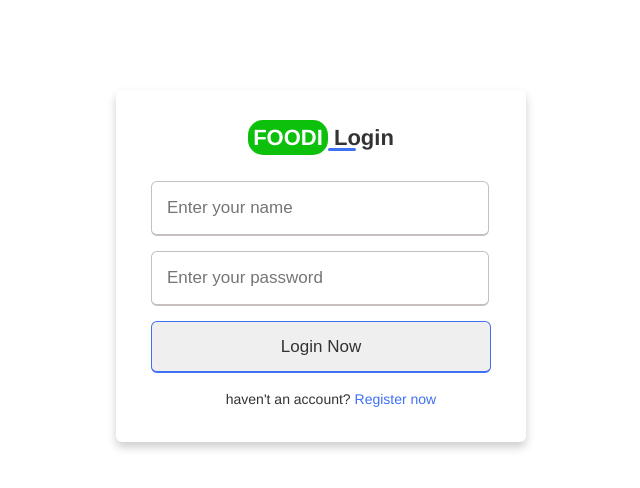
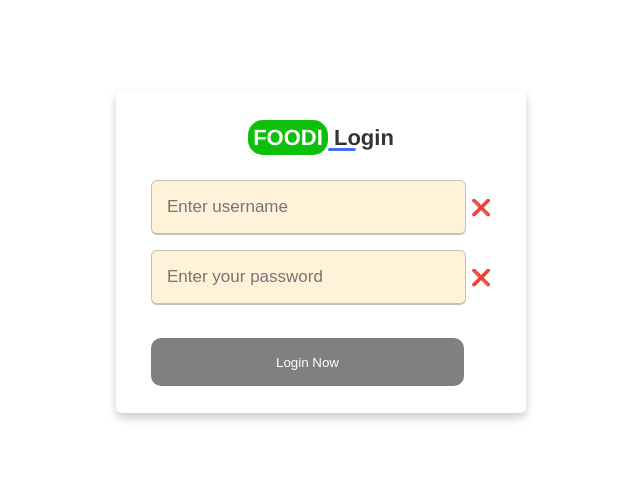
Before and after one commit to Creativ-Coder-uz/foodOrder, a React (Vite) app: page /login in a window 1280 px wide. Shown: the top 488 px of the page, without its empty margins (319-959 px from the left). Built offline with nearby package versions, Linux system fonts and the light colour scheme.

Commit message:
"login page added"

```diff
--- a/src/App.jsx
+++ b/src/App.jsx
@@ -2,18 +2,20 @@ import "./App.css";
 import Layout from "./components/Layout/Layout";
 import AllFoods from "./components/UI/AllFoods/AllFoods";
 import Context from "./context/Context";
-import { useState } from "react";
-import { BrowserRouter, Routes, Route, Link } from "react-router-dom";
-import Register from "./components/Pages/Register/Register";
+import { useContext, useState } from "react";
+import { BrowserRouter, Routes, Route } from "react-router-dom";
 import NotFound from "./components/Pages/NotFound/NotFound";
 import Login from "./components/Pages/Login/Login";
+import Header from "./components/Layout/Header/Header";
+import { element } from "prop-types";
 
 function App() {
+  const ctx = useContext(Context);
   const [orders, setOrders] = useState([]);
   const [openModal, setOpenModal] = useState(false);
   const [ordersCount, setOrdersCount] = useState(1);
   const [successModal, setSuccessModal] = useState(false);
-  const [user, setUser] = useState({});
+  const [isVerify, setVerify] = useState(false);
   return (
     <Context.Provider
       value={{
@@ -25,22 +27,14 @@ function App() {
         setOrdersCount,
         successModal,
         setSuccessModal,
-        user,
-        setUser,
+        isVerify,
+        setVerify,
       }}
     >
       <>
         <BrowserRouter>
           <Routes>
-            <Route
-              path="/"
-              element={
-                <Layout>
-                  <AllFoods />
-                </Layout>
-              }
-            />
-            <Route path="/register" element={<Register />} />
+            <Route path="/" element={<Header />} />
             <Route
               path="/home"
               element={
--- a/src/components/Layout/Navbar/Navbar.jsx
+++ b/src/components/Layout/Navbar/Navbar.jsx
@@ -29,7 +29,7 @@ const Navbar = () => {
       </h1>
       <ul className={styles["menu"]}>
         <li>
-          <Link to="/home">Home</Link>
+          <a href={ctx.isVerify ? "/home" : ""}>Home</a>
         </li>
         <li>
           Menu <img src={downIcon} alt="" />
@@ -52,7 +52,7 @@ const Navbar = () => {
           {ctx.orders.length < 1 ? "" : ctx.orders.length}
         </span>
         <button className={styles["univer-btn"]}>
-          <Link to="/login">Log Out</Link>
+          <Link to="/login">{ctx.isVerify ? "Log Out" : "Login"}</Link>
         </button>
       </div>
     </div>
--- a/src/components/Pages/Login/Login.jsx
+++ b/src/components/Pages/Login/Login.jsx
@@ -4,60 +4,68 @@ import { useContext, useState } from "react";
 import Context from "../../../context/Context";
 
 const Login = () => {
-  const [userLogin, setUserLogin] = useState([]);
-  const [isVerify, setIsVerify] = useState(false);
   const ctx = useContext(Context);
-  const checker = () => {
-    if (ctx.user.firstName !== userLogin[0]) {
-      setIsVerify(true);
-      console.log(isVerify);
-    }
-  };
+  const [trueLogin, setLogin] = useState(false);
+  const [truePassword, setPassword] = useState(false);
   return (
     <>
       <div className={styles["container"]}>
         <h2>
           <strong>FOODI</strong> Login
         </h2>
-        <form>
+        <form
+          onChange={() => {
+            {
+              trueLogin && truePassword
+                ? ctx.setVerify(true)
+                : ctx.setVerify(false);
+            }
+          }}
+        >
           <div className={styles["input-box"]}>
             <input
               type="text"
-              placeholder="Enter your name"
+              placeholder="Enter username"
               required
-              onBlur={(e) => {
-                setUserLogin((prev) => [...prev, e.target.value]);
+              onInput={(e) => {
+                e.target.value.length > 2 ? setLogin(true) : setLogin(false);
               }}
+              className={styles[trueLogin ? "true" : "error"]}
             />
+            <span>{trueLogin ? "✅" : "❌"}</span>
           </div>
           <div className={styles["input-box"]}>
             <input
               type="password"
               placeholder="Enter your password"
               required
-              onBlur={(e) => {
-                setUserLogin((prev) => [...prev, e.target.value]);
+              onInput={(e) => {
+                e.target.value.length > 8
+                  ? setPassword(true)
+                  : setPassword(false);
               }}
+              className={styles[truePassword ? "true" : "error"]}
             />
+            <span>{truePassword ? "✅" : "❌"}</span>
           </div>
-          <div className={styles["input-box"]}>
-            <Link to="/home">
+          <div className={styles["login-btn"]}>
+            <Link to={"/home"}>
               <button
                 type="button"
-                onClick={() => {
-                  checker();
-                }}
-                // disabled={true}
+                className={
+                  styles[trueLogin && truePassword ? "onBtn" : "offBtn"]
+                }
+                disabled={trueLogin && truePassword ? false : true}
               >
                 Login Now
               </button>
             </Link>
           </div>
-          <div className={styles["text"]}>
+          {/* <div className={styles["text"]}>
             <h3>
               haven't an account? <Link to="/register">Register now</Link>
             </h3>
-          </div>
+          </div> */}
         </form>
       </div>
     </>
--- a/src/components/Pages/Login/Login.module.css
+++ b/src/components/Pages/Login/Login.module.css
@@ -43,6 +43,9 @@ h2 > strong {
 .container form .input-box {
   height: 52px;
   margin: 18px 0;
+  display: flex;
+  align-items: center;
+  gap: 5px;
 }
 form .input-box input {
   height: 100%;
@@ -57,11 +60,11 @@ form .input-box input {
   border-radius: 6px;
   transition: all 0.3s ease;
 }
-button {
-  width: 100%;
-  height: 100%;
+.login-btn {
+  margin-top: 35px;
+  width: 93%;
+  height: 40px;
   outline: none;
-  padding: 0 15px;
   font-size: 17px;
   font-weight: 400;
   color: #333;
@@ -71,7 +74,6 @@ button {
   transition: all 0.3s ease;
 }
 .input-box input:focus,
-.input-box button,
 .input-box input:valid {
   border-color: #4070f4;
 }
@@ -81,15 +83,17 @@ form h3 {
   font-weight: 500;
   margin-left: 10px;
 }
-.input-box > button {
+.login-btn {
   color: #fff;
   letter-spacing: 1px;
   border: none;
-  background: #4070f4;
-  cursor: pointer;
+  /* cursor: pointer; */
 }
-.input-box > button:hover {
-  background: #0e4bf1;
+button {
+  width: 99%;
+  height: 120%;
+  border: none;
+  border-radius: 10px;
 }
 form .text h3 {
   color: #333;
@@ -104,3 +108,19 @@ form .text h3 a {
 form .text h3 a:hover {
   text-decoration: underline;
 }
+.error {
+  background-color: rgb(255, 242, 217);
+}
+.true {
+  background-color: rgb(208, 255, 137);
+}
+.offBtn {
+  background-color: gray;
+  color: white;
+  cursor: not-allowed;
+}
+
+.onBtn {
+  background-color: #0e4bf1;
+  color: white;
+}
--- a/src/components/Pages/Register/Register.jsx
+++ b/src/components/Pages/Register/Register.jsx
@@ -1,26 +1,18 @@
 import { Link } from "react-router-dom";
 import styles from "./Register.module.css";
-import { useContext } from "react";
-import Email from "emailjs-com";
+import { useContext, useState } from "react";
 import Context from "../../../context/Context";
 const Register = () => {
   const ctx = useContext(Context);
-
-  const SendCode = () => {
-    const username = ctx.user.username;
-    const email = ctx.user.email;
-    const mainMessage = `Assalom Aleykum, ${username}. Foodi Appda ro'yxatdan o'tish uchun tasdiqlash kodingiz: ${verifyCode}`;
-    const verifyCode = Math.floor(Math.random() * 10000);
-
-    Email.send({
-      SecureToken: "C3C0C3D22A59B3751CCA9A8623224B4FA6C7",
-      To: email,
-      From: "Foodi App",
-      Subject: "This is the subject",
-      Body: mainMessage,
-    }).then((message) => alert(message));
+  const [noVerify, setVerify] = useState(true);
+  const checker = (username, email, password, confirmPassword) => {
+    if (!username || !email || !password || password !== confirmPassword) {
+      setVerify(true);
+      alert("error");
+    } else {
+      setVerify(false);
+    }
   };
-
   return (
     <div className={styles["container"]}>
       <h2>
@@ -32,7 +24,7 @@ const Register = () => {
             type="text"
             placeholder="Enter your name"
             required
-            onBlur={(e) => {
+            onChange={(e) => {
               ctx.setUser({ username: e.target.value });
             }}
           />
@@ -42,7 +34,7 @@ const Register = () => {
             type="text"
             placeholder="Enter your email"
             required
-            onBlur={(e) => {
+            onChange={(e) => {
               ctx.setUser({ ...ctx.user, email: e.target.value });
             }}
           />
@@ -52,7 +44,7 @@ const Register = () => {
             type="password"
             placeholder="Create password"
             required
-            onBlur={(e) => {
+            onChange={(e) => {
               ctx.setUser({ ...ctx.user, password: e.target.value });
             }}
           />
@@ -62,14 +54,26 @@ const Register = () => {
             type="password"
             placeholder="Confirm password"
             required
-            onBlur={(e) => {
+            onChange={(e) => {
               ctx.setUser({ ...ctx.user, confirmPassword: e.target.value });
             }}
           />
         </div>
         <div className={styles["input-box"]}>
-          <Link to="/home">
-            <button type="button" onClick={SendCode}>
+          <Link to={noVerify ? "/register" : "/home"}>
+            <button
+              // disabled={noVerify}
+              type="button"
+              title="ro'yxatdan o'tish uchun 2 marta bosing"
+              onClick={() => {
+                checker(
+                  ctx.user.username,
+                  ctx.user.email,
+                  ctx.user.password,
+                  ctx.user.confirmPassword
+                );
+              }}
+            >
               Register Now
             </button>
           </Link>
```
